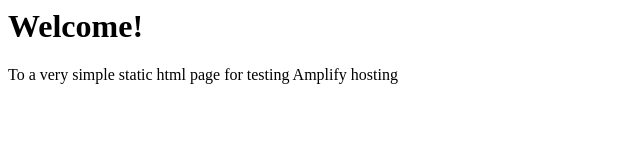
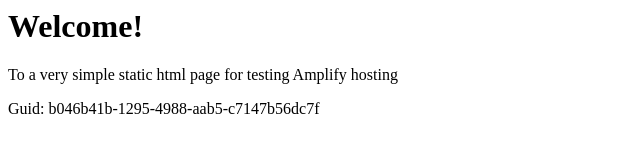
Before and after one commit to aws-aemilia-arn/Github-PR-Commit-Integration-Test-DoNotTouch-Gith-P5X5MO5I-v1-prod-eu-north-1, a website: page src/index.html in a window 1280 px wide. Shown: the whole page, without its empty margins (0-640 px from the left). Drawn offline with Linux system fonts and the light colour scheme.

Commit message:
commit from integ tests

```diff
--- a/src/index.html
+++ b/src/index.html
@@ -1,3 +1,5 @@
+
+
 <html lang="en">
 
 <head>
@@ -10,6 +12,6 @@
 <body>
     <h1>Welcome!</h1>
     <p>To a very simple static html page for testing Amplify hosting</p>
-</body>
+    <p>Guid: b046b41b-1295-4988-aab5-c7147b56dc7f</p></body>
 
 </html>
```
